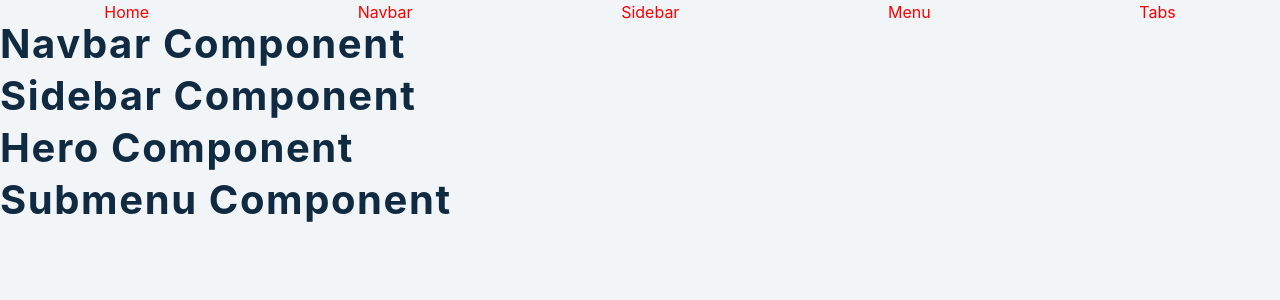
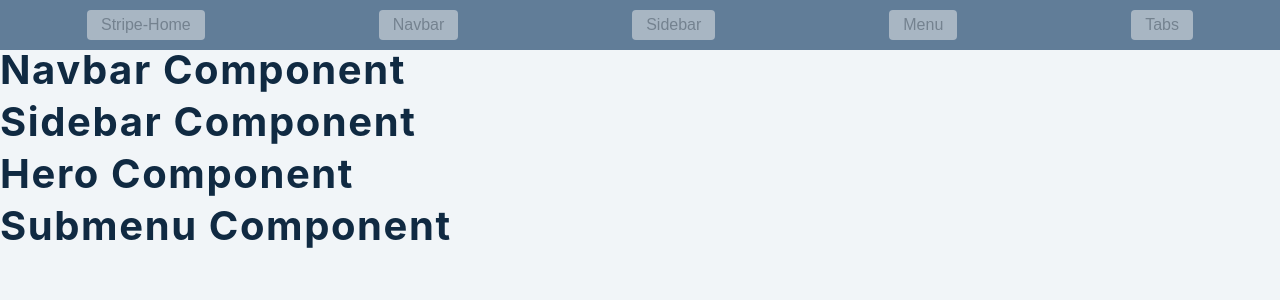
Before and after one commit to Ankushtsalian/React_tests_jest, a React (Create React App) app: page / in a window 1280 px wide. Shown: the top 300 px of the page. Built offline with nearby package versions, Linux system fonts and the light colour scheme.

Commit message:
created stripe

```diff
--- a/src/component/Home.css
+++ b/src/component/Home.css
@@ -1,7 +1,39 @@
-.home,
-.home a {
+.home {
+  opacity: 0.8;
   display: flex;
   flex-direction: row;
+  height: 50px;
   justify-content: space-around;
-  color: red;
+  background: var(--clr-grey-5);
+  transition: var(--transition);
 }
+.home-btn {
+  height: 30px;
+  font-size: 1rem;
+  padding: 0.25rem 0.75rem;
+  border-radius: var(--radius);
+  border-color: transparent;
+  color: var(--clr-grey-5);
+
+  opacity: 0.5;
+  cursor: pointer;
+  margin-top: 10px;
+  transition: var(--transition);
+}
+a {
+  color: var(--clr-black);
+  opacity: 0.5;
+}
+.home:hover {
+  color: white;
+  opacity: 1;
+}
+.home-btn:hover {
+  color: white;
+  opacity: 1;
+  background: var(--clr-primary-2);
+}
+a:hover {
+  color: white;
+  opacity: 1;
+}
--- a/src/component/Home.jsx
+++ b/src/component/Home.jsx
@@ -3,16 +3,26 @@ import { Link, Outlet } from "react-router-dom";
 import "./Home.css";
 const Home = () => {
   return (
-    <>
+    <div className="home-nav">
       <div className="home">
-        <Link to="/">Home</Link>
-        <Link to="/Navbar">Navbar</Link>
-        <Link to="/Sidebar">Sidebar</Link>
-        <Link to="/Menu">Menu</Link>
-        <Link to="/Tabs">Tabs</Link>
+        <button className="home-btn">
+          <Link to="/">Stripe-Home</Link>
+        </button>
+        <button className="home-btn">
+          <Link to="/Navbar">Navbar</Link>
+        </button>
+        <button className="home-btn">
+          <Link to="/Sidebar">Sidebar</Link>
+        </button>
+        <button className="home-btn">
+          <Link to="/Menu">Menu</Link>
+        </button>
+        <button className="home-btn">
+          <Link to="/Tabs">Tabs</Link>
+        </button>
       </div>
       <Outlet />
-    </>
+    </div>
   );
 };
 
```
